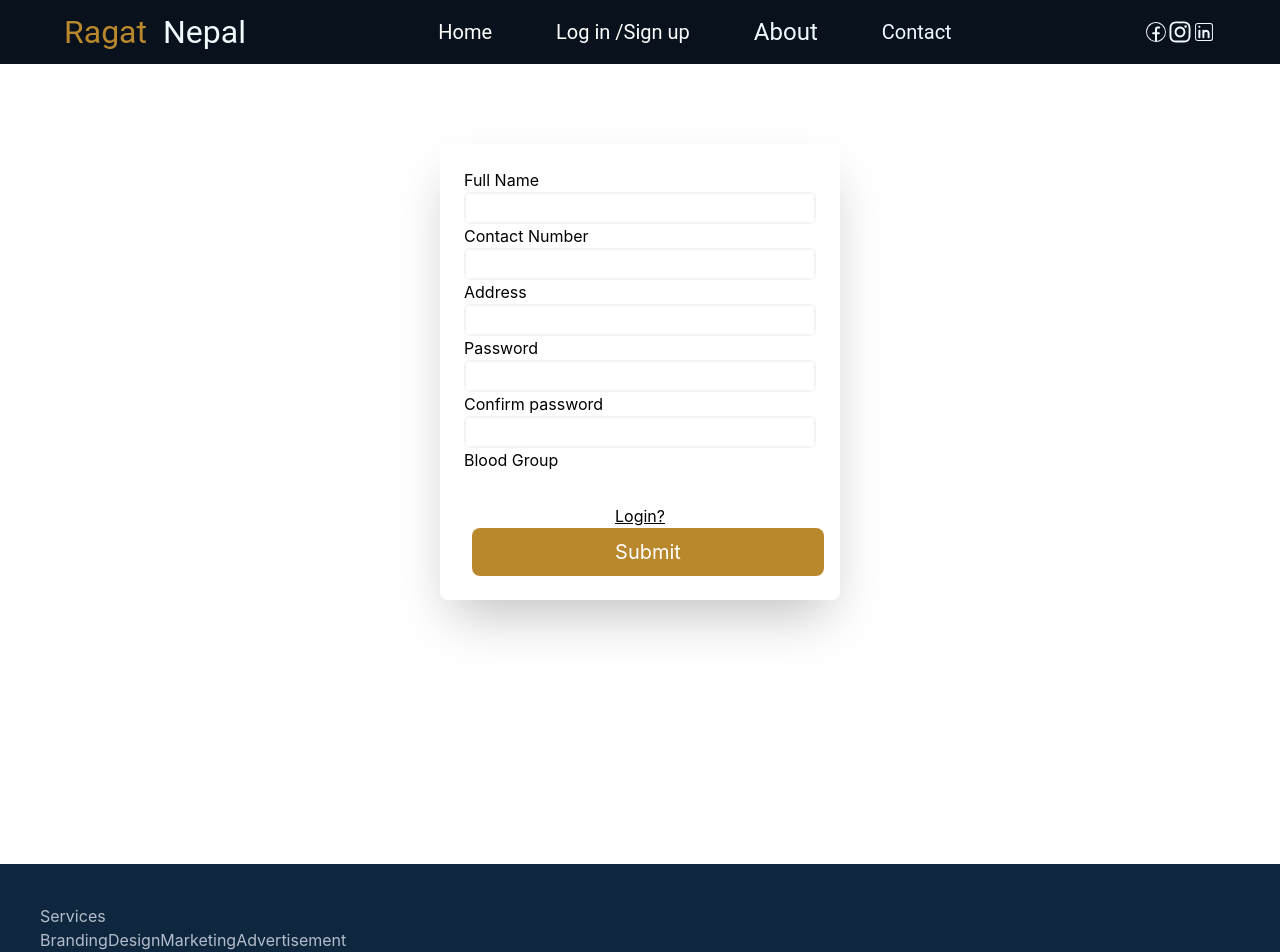
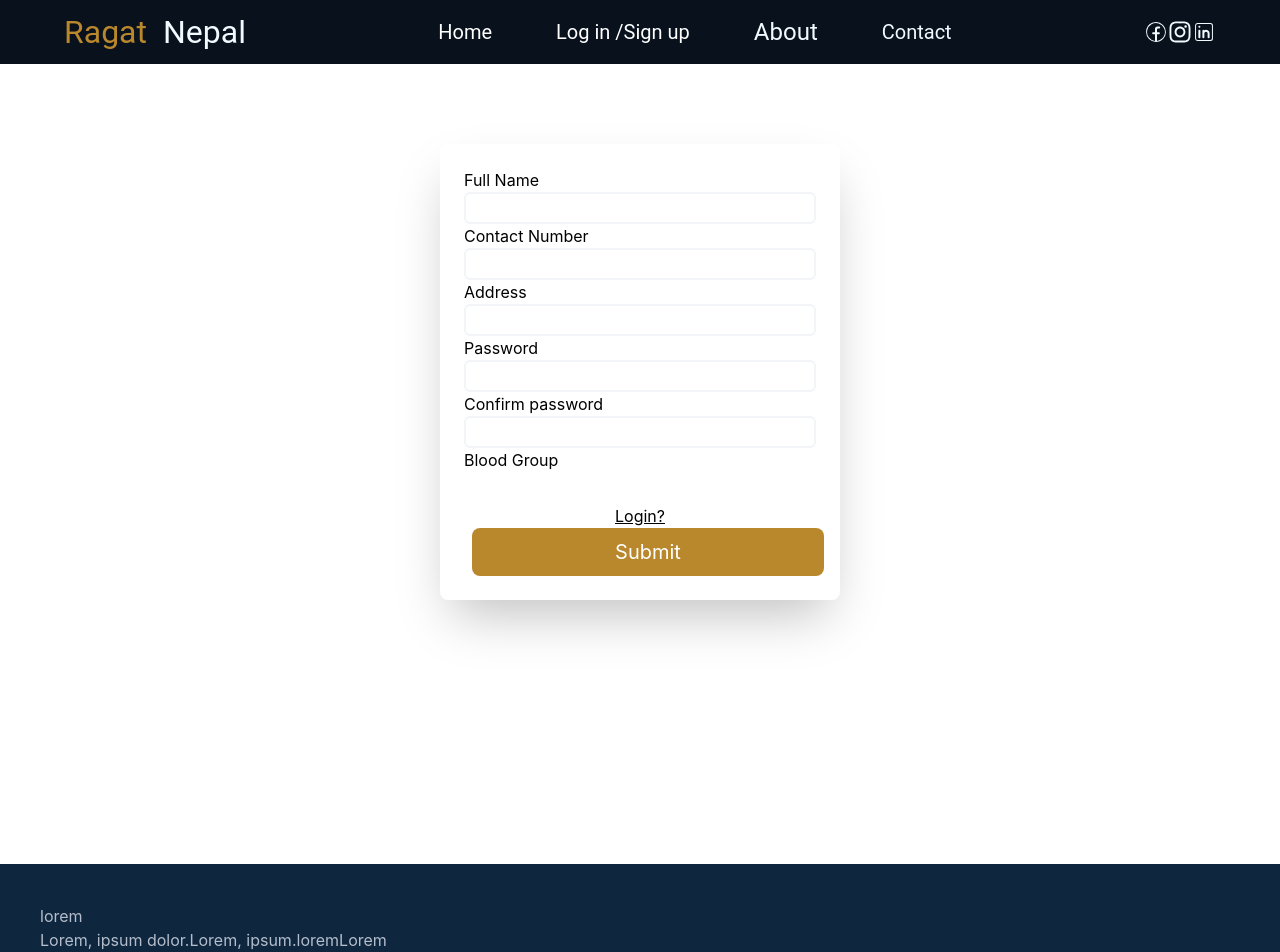
Before and after one commit to bhattaraisushma/RagatNepal, a React (Create React App) app: page /login in a window 1280 px wide. Shown: the top 952 px of the page. Built offline with nearby package versions, Linux system fonts and the light colour scheme.

Commit message:
some chnages

```diff
--- a/src/Pages/Login.js
+++ b/src/Pages/Login.js
@@ -18,6 +18,9 @@ const Login = () => {
   const[contact,setContact]=useState(null)
    const[nameerror,setNameerror]=useState(false)
 
+
+   const [processing, setProcessing] = useState(false);
+
     const check=()=>{
 
         setLogin(false)
@@ -25,7 +28,7 @@ const Login = () => {
     }
 
     const formhandler=async()=>{
-
+      setProcessing(true)
       console.log("from login")
       if(name===null || address=== null || password === null)
       {
@@ -61,6 +64,9 @@ const Login = () => {
               {
                 console.log("error submitting", error)
               }
+              finally{
+                setProcessing(false)
+               }
             }
             else{
               console.log("Password dont match")
@@ -70,6 +76,7 @@ const Login = () => {
 
 
       }
+
 
   return (
     <div className='h-screen flex justify-center     ' >
@@ -98,20 +105,29 @@ const Login = () => {
    <p className=' underline hover:cursor-pointer flex justify-center' onClick={()=>check()} >Login?</p>
 
 
-   <button className='w-full h-12 rounded-lg bg-[#BA882C]    border-0  text-white text-xl ml-2 mr-2 ' onClick={()=>formhandler()}>Submit</button>
-
-   </>
-   )
-   :
-   (
-   <>
+   <button className='w-full h-12 rounded-lg bg-[#BA882C] border-0 text-white text-xl ml-2 mr-2 flex justify-center items-center' onClick={formhandler}>
+              { processing ? (
+                <svg className="animate-spin h-7 w-7 mr-3 bg-white" viewBox="0 0 24 24">
+                 <p>Submit</p>
+                </svg>
+              ) : (
+                <>
+              <p>Submit</p>
+              </>
+              )
+              }
+              </button>
+              </>
+              ) :
+  ( <>
    <Signup/>
 
 
     </>
-   )
+    )
 
-   }
+
+     }
 
 
 
@@ -121,4 +137,6 @@ const Login = () => {
   )
 }
 
+
+
 export default Login
--- a/src/Pages/Signup.js
+++ b/src/Pages/Signup.js
@@ -10,7 +10,7 @@ const Signup = () => {
   // const[cname,setCname]=useState(null)
   // const[cpsw,setCpsw]=useContext
   const {name, setName, login, setLogin }=useContext(Authnav)
-
+  const [processing, setProcessing] = useState(false);
   const signincheck= async()=>{
 if(name===null || psw === null )
 {
@@ -20,6 +20,7 @@ else{
 
 
    try{
+    setProcessing(true)
     console.log(" from signin clicked" ,name)
         const hit = await axios.post("https://ragatnepal-1.onrender.com/signup",{
 
@@ -53,6 +54,9 @@ catch(error)
 {
   console.error("Eroor",error)
 }
+finally{
+  setProcessing(false)
+}
 
 
   }
@@ -69,7 +73,20 @@ catch(error)
      <label className='inline-block flex-col w-full' >Name<input type="text" value={name} onChange={(e)=>setName(e.target.value)} className='h-8 w-full rounded-md border-2 border-[#f2f4f7] ' required></input> </label>
      <label className='inline-block flex-col w-full' >Password <input  type="password"className='h-8 w-full rounded-md border-2 border-[#f2f4f7] ' value={psw} onChange={(e)=>setPsw(e.target.value)} required ></input> </label>
      <p className='  hover:cursor-pointer flex justify-center' onClick={()=>checklog()} >Sign up?</p>
-     <button className='w-full h-12 rounded-lg  bg-[#BA882C]   border-0  text-white text-xl ml-2 mr-2' onClick={()=>signincheck()}>Submit</button>
+     <button className='w-full h-12 rounded-lg  bg-[#BA882C] flex justify-center items-center  border-0  text-white text-xl ml-2 mr-2' onClick={()=>signincheck()}>
+
+     { processing ? (
+                <svg className="animate-spin h-7 w-7 mr-3 bg-white" viewBox="0 0 24 24">
+                 <p>Submit</p>
+                </svg>
+              ) : (
+                <>
+              <p>Submit</p>
+              </>
+              )
+              }
+
+      </button>
 
     </div>
 
--- a/src/components/Footer.js
+++ b/src/components/Footer.js
@@ -5,11 +5,11 @@ const Footer = () => {
     <div>
       <footer className="footer p-10   bg-[#0E273F]  static text-[#B4BDCB]">
   <nav>
-    <h6 className="footer-title">Services</h6>
-    <a className="link link-hover">Branding</a>
-    <a className="link link-hover">Design</a>
-    <a className="link link-hover">Marketing</a>
-    <a className="link link-hover">Advertisement</a>
+    <h6 className="footer-title">lorem</h6>
+    <a className="link link-hover">Lorem, ipsum dolor.</a>
+    <a className="link link-hover">Lorem, ipsum.</a>
+    <a className="link link-hover">lorem</a>
+    <a className="link link-hover">Lorem</a>
   </nav>
   <nav>
     <h6 className="footer-title">Company</h6>
```
